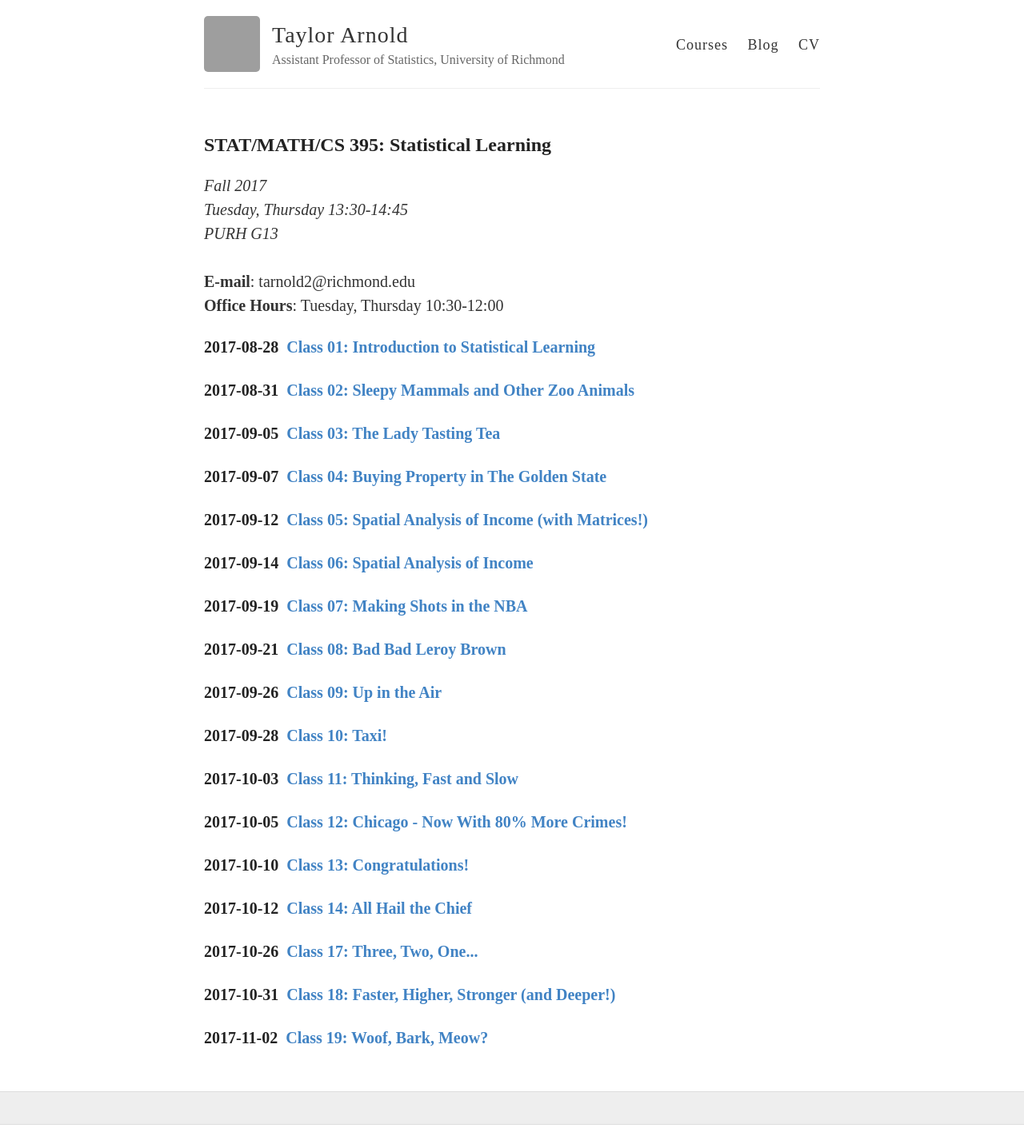
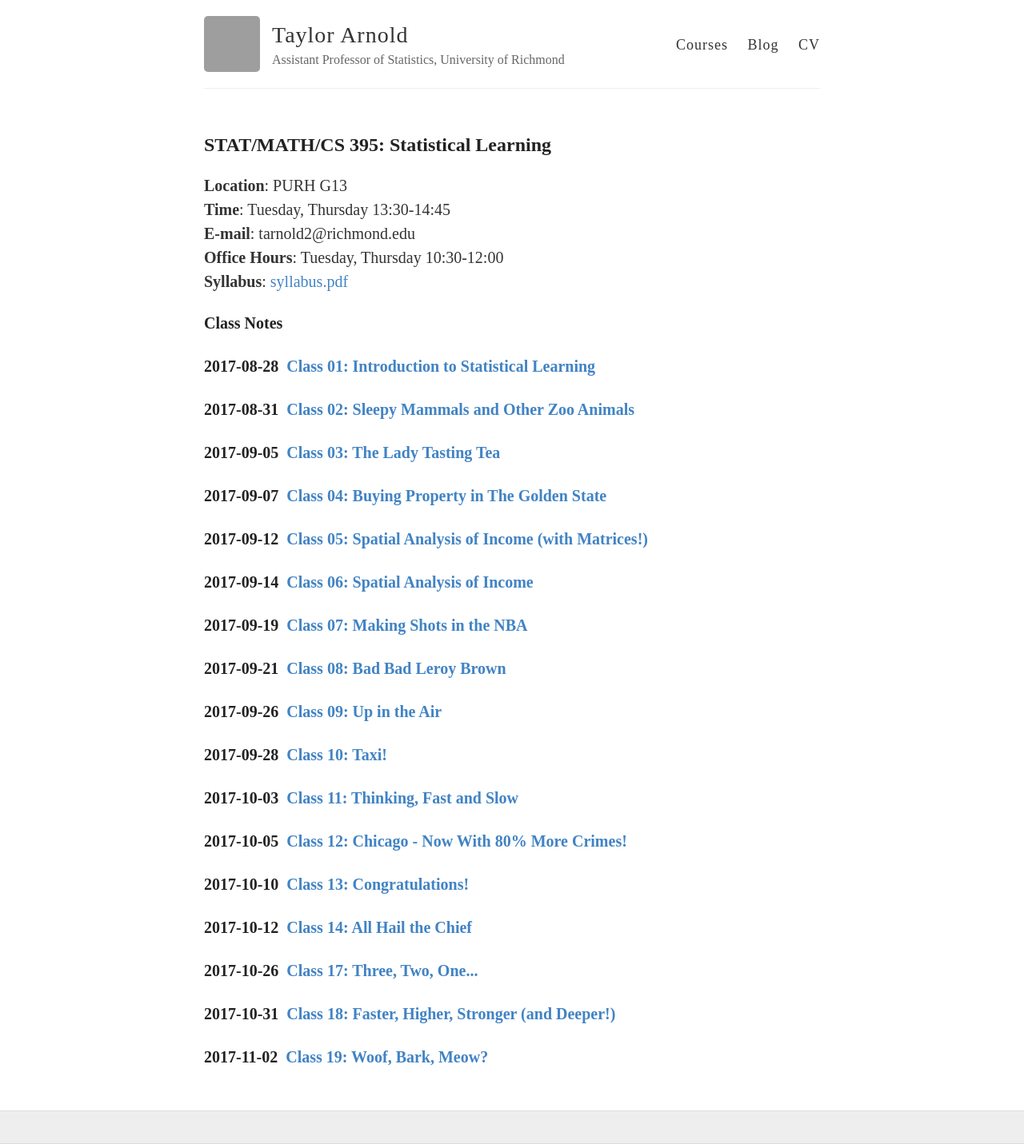
Before and after one commit to statsmaths/stat395, a Jekyll site: the page built from index.html, in a window 1280 px wide. Shown: the whole page at 80% size. Built offline with Jekyll 4.4.1, drawn with Linux system fonts in a browser that asks for light colours; before the commit the page ends 1407 px from its top, so only the background shows below that; grey boxes are pictures that could not be loaded.

Commit message:
fix header

```diff
--- a/_layouts/default.html
+++ b/_layouts/default.html
@@ -24,7 +24,7 @@
           <a href="{{ site.baseurl }}/" class="site-avatar"><img src="{{ site.avatar }}" /></a>
 
           <div class="site-info">
-            <h1 class="site-name"><a href="{{ site.baseurl }}/">{{ site.name }}</a></h1>
+            <h1 class="site-name"><a href="https://statsmaths.github.io/">{{ site.name }}</a></h1>
             <p class="site-description">{{ site.description }}</p>
           </div>
 
--- a/index.html
+++ b/index.html
@@ -4,13 +4,15 @@ layout: default
 
 <div>
 <h2>STAT/MATH/CS 395: Statistical Learning</h2>
-<i>Fall 2017<br> Tuesday, Thursday 13:30-14:45 <br> PURH G13<br><br></i>
-
+<b>Location</b>: PURH G13<br>
+<b>Time</b>: Tuesday, Thursday 13:30-14:45<br>
 <b>E-mail</b>: tarnold2@richmond.edu<br>
 <b>Office Hours</b>: Tuesday, Thursday 10:30-12:00 <br>
+<b>Syllabus</b>: <a href="assets/syllabus/syllabus.pdf">syllabus.pdf</a> <br>
 </div>
 
 <div class="posts">
+  <h3>Class Notes</h3>
 {% for post in site.posts reversed %}
     <h3><strong>{{ post.date | date: "%Y-%m-%d" }}</strong>&nbsp;&nbsp;<a href="{{ site.baseurl }}{{ post.url }}">{{ post.title }}</a></h3>
 {% endfor %}
```
Also changed, not shown: 2 other files.
